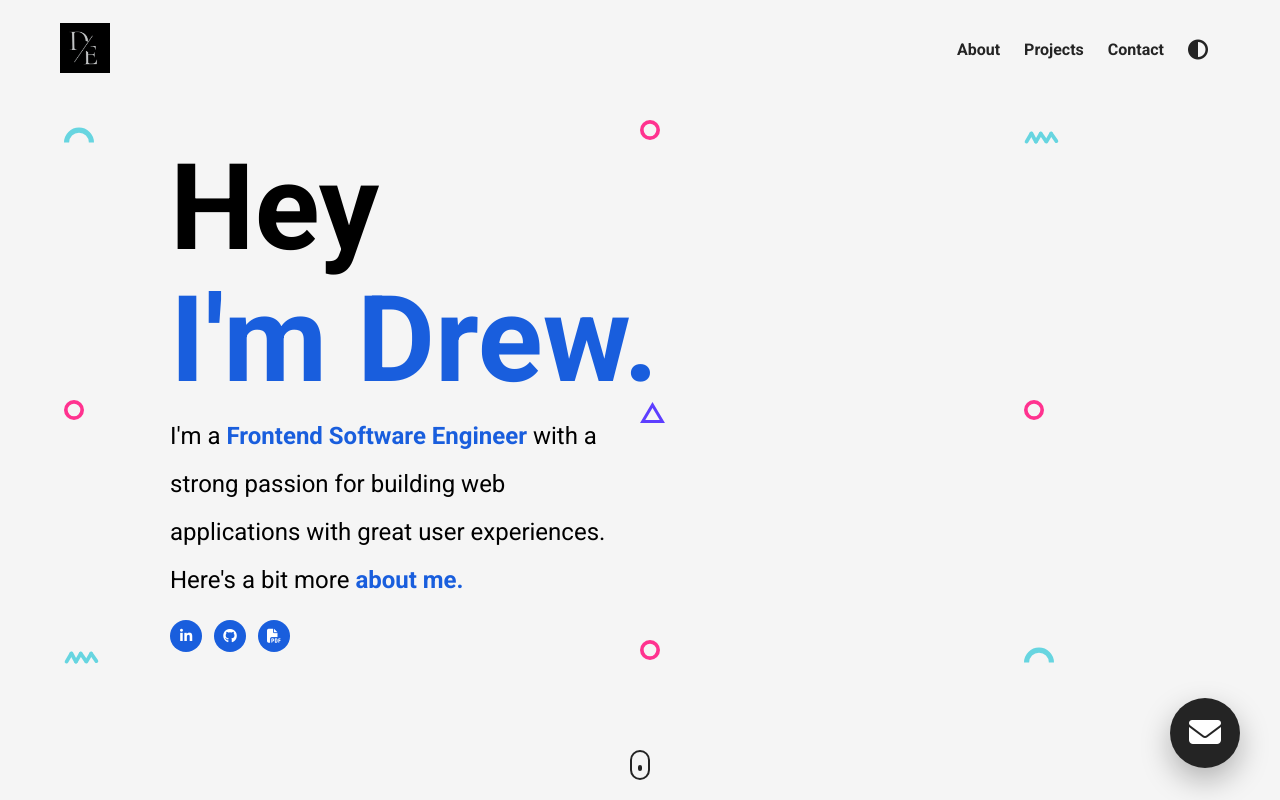
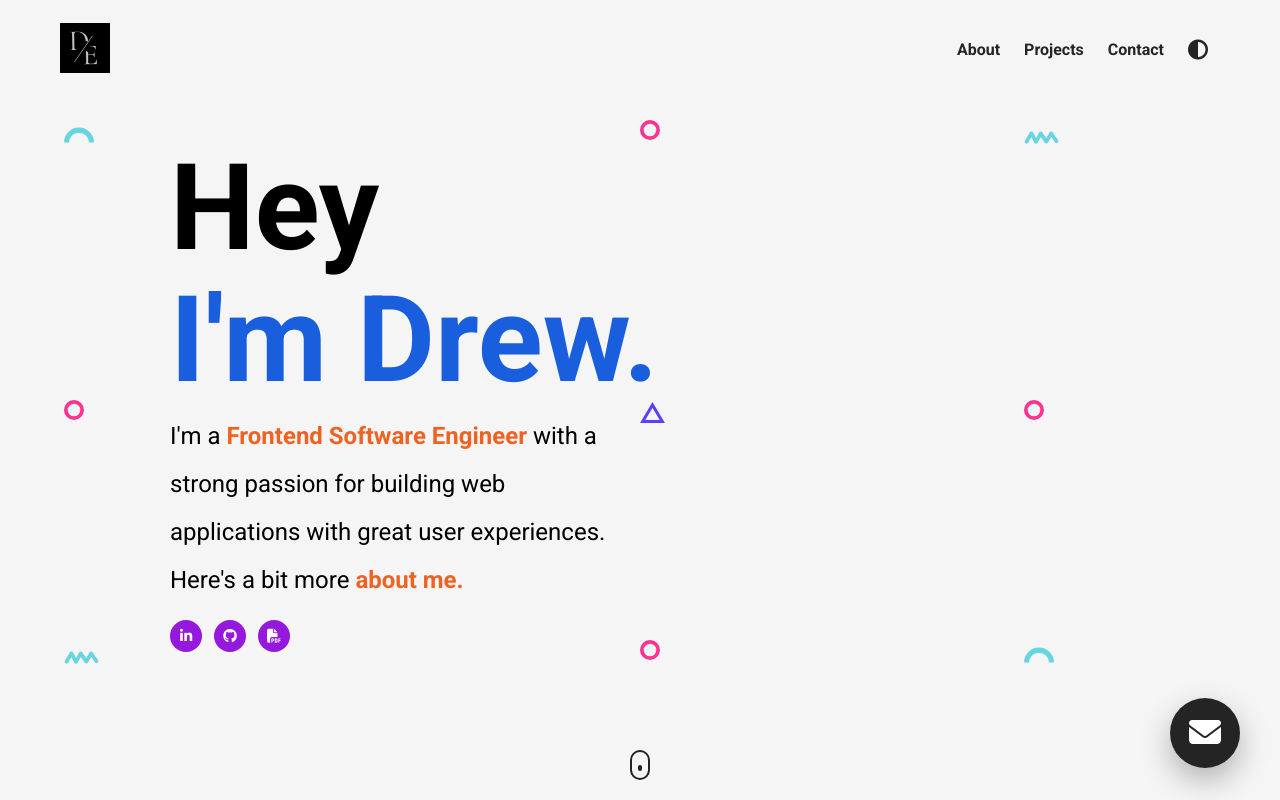
Before and after one commit to DTE-84/E-Portfolio, a plain HTML site: page index.html in a window 1280 px wide. Shown: the top 800 px of the page. Drawn offline with nearby package versions, Linux system fonts and the light colour scheme.

Commit message:
color change

```diff
--- a/index.html
+++ b/index.html
@@ -59,8 +59,8 @@
             <div class="header__content">
                 <h1 class="title">Hey</h1>
                 <h1 class="title blue">I'm Drew.</h1>
-                <p class="header__para">I'm a <b class="blue">Frontend Software Engineer</b> with a strong passion for
-                    building web applications with great user experiences. <br> Here's a bit more <b class="blue">about
+                <p class="header__para">I'm a <b class="orange">Frontend Software Engineer</b> with a strong passion for
+                    building web applications with great user experiences. <br> Here's a bit more <b class="orange">about
                         me.</b></p>
                 <div class="social__list">
                     <a href="https://www.linkedin.com/in/drew-ernst-545623112/" target="_blank"
--- a/style.css
+++ b/style.css
@@ -102,6 +102,10 @@ textarea:focus {
 
 .blue {
   color: rgb(25, 94, 221) !important;
+}
+
+.orange {
+  color: rgb(240, 98, 33) !important;
 }
 
 .link__hover-effect {
@@ -209,7 +213,7 @@ nav,
 }
 
 .social__link {
-  background-color: rgb(25, 94, 221);
+  background-color: rgb(149, 25, 221);
   color: white;
   padding: 6px;
   width: 32px;
```
